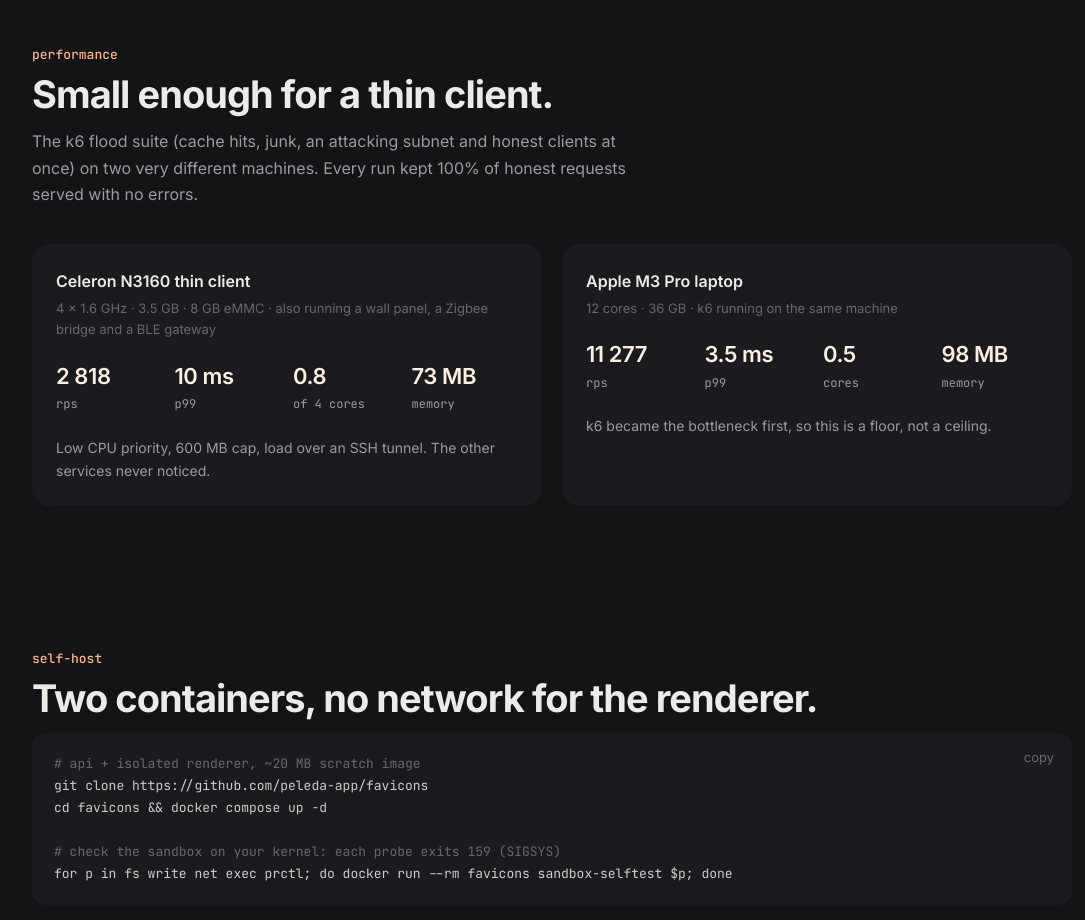
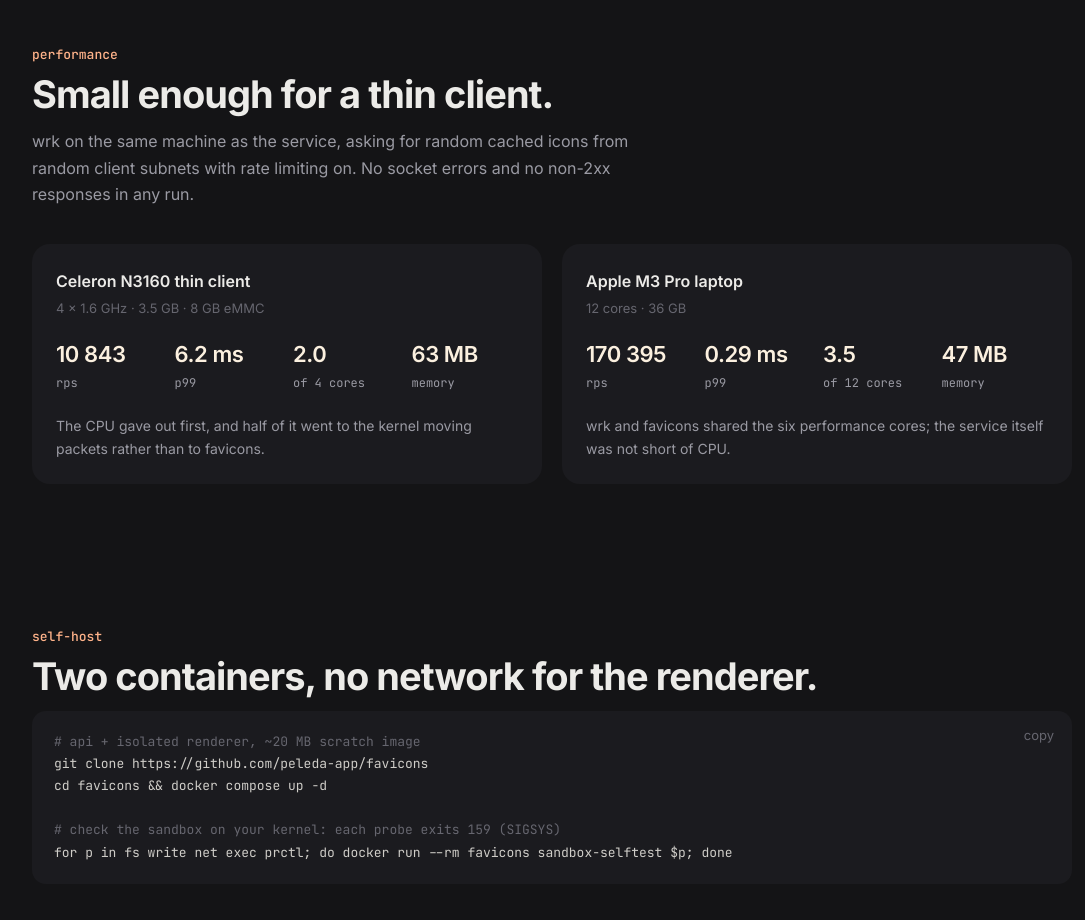
Before and after one commit to peleda-app/favicons, a plain HTML site: page site/index.html in a window 1280 px wide. Shown: the part 2740-3660 px from the top of the page, without its empty margins (88-1173 px from the left). Drawn offline with Linux system fonts and the light colour scheme.

Commit message:
docs: wrk throughput numbers for a thin client and an m3 pro

```diff
--- a/site/index.html
+++ b/site/index.html
@@ -303,29 +303,29 @@ x-icon-dark-mono-plate: #1d442b</pre></div>
 <section id="performance">
   <div class="eyebrow">performance</div>
   <h2>Small enough for a thin client.</h2>
-  <p class="sub">The k6 flood suite (cache hits, junk, an attacking subnet and honest clients at once) on two very different machines. Every run kept 100% of honest requests served with no errors.</p>
+  <p class="sub">wrk on the same machine as the service, asking for random cached icons from random client subnets with rate limiting on. No socket errors and no non-2xx responses in any run.</p>
   <div class="perf">
     <div class="machine">
       <h3>Celeron N3160 thin client</h3>
-      <p class="spec">4 × 1.6 GHz · 3.5 GB · 8 GB eMMC · also running a wall panel, a Zigbee bridge and a BLE gateway</p>
+      <p class="spec">4 × 1.6 GHz · 3.5 GB · 8 GB eMMC</p>
       <div class="figures">
-        <div><b>2 818</b><span>rps</span></div>
-        <div><b>10 ms</b><span>p99</span></div>
-        <div><b>0.8</b><span>of 4 cores</span></div>
-        <div><b>73 MB</b><span>memory</span></div>
+        <div><b>10 843</b><span>rps</span></div>
+        <div><b>6.2 ms</b><span>p99</span></div>
+        <div><b>2.0</b><span>of 4 cores</span></div>
+        <div><b>63 MB</b><span>memory</span></div>
       </div>
-      <p class="note">Low CPU priority, 600 MB cap, load over an SSH tunnel. The other services never noticed.</p>
+      <p class="note">The CPU gave out first, and half of it went to the kernel moving packets rather than to favicons.</p>
     </div>
     <div class="machine">
       <h3>Apple M3 Pro laptop</h3>
-      <p class="spec">12 cores · 36 GB · k6 running on the same machine</p>
+      <p class="spec">12 cores · 36 GB</p>
       <div class="figures">
-        <div><b>11 277</b><span>rps</span></div>
-        <div><b>3.5 ms</b><span>p99</span></div>
-        <div><b>0.5</b><span>cores</span></div>
-        <div><b>98 MB</b><span>memory</span></div>
+        <div><b>170 395</b><span>rps</span></div>
+        <div><b>0.29 ms</b><span>p99</span></div>
+        <div><b>3.5</b><span>of 12 cores</span></div>
+        <div><b>47 MB</b><span>memory</span></div>
       </div>
-      <p class="note">k6 became the bottleneck first, so this is a floor, not a ceiling.</p>
+      <p class="note">wrk and favicons shared the six performance cores; the service itself was not short of CPU.</p>
     </div>
   </div>
 </section>
```
Also changed, not shown: README.md, 1 other file.
